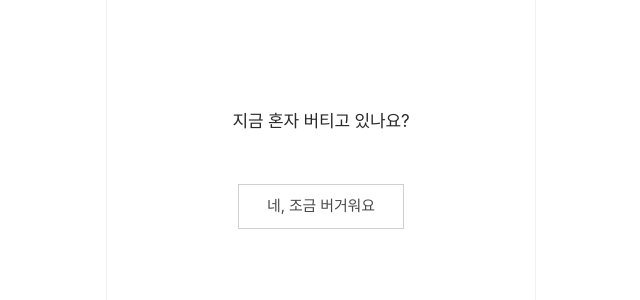
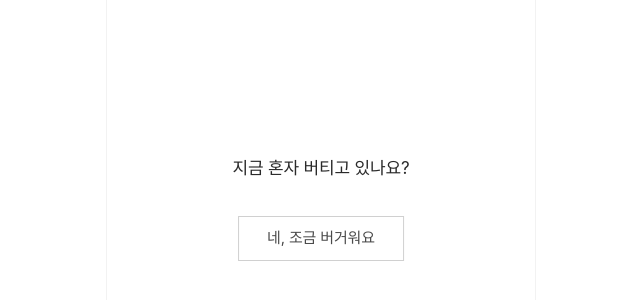
Before and after one commit to Melonisjy/InUs, a Next.js app: page /onboarding in a window 1280 px wide. Shown: the part 232-532 px from the top of the page, without its empty margins (319-959 px from the left). Built offline with nearby package versions, Linux system fonts and the light colour scheme.

Commit message:
style: 온보딩 시 텍스트 위치 고정

```diff
--- a/app/onboarding/OnboardingPage.module.css
+++ b/app/onboarding/OnboardingPage.module.css
@@ -11,20 +11,23 @@
   min-height: 100vh;
   min-height: 100dvh;
 
-  /* 중앙 정렬 (세로 방향) */
-  display: flex;
-  flex-direction: column;
-  align-items: center;
-  justify-content: center;
-
-  /* 충분한 여백 - 요소 사이 간격 */
-  gap: 48px;
+  /* 위치 설정 */
+  position: relative;
 
   /* 좌우 여백 */
   padding: 0 32px;
+}
 
-  /* 위치 설정 */
-  position: relative;
+/* 텍스트를 화면 중앙에 고정 */
+.text {
+  /* 절대 위치로 화면 중앙에 고정 */
+  position: absolute;
+  top: 50%;
+  left: 50%;
+  transform: translate(-50%, -50%);
+
+  /* 텍스트가 버튼에 가려지지 않도록 */
+  z-index: 1;
 }
 
 .text {
@@ -69,8 +72,11 @@
   /* 커서 */
   cursor: pointer;
 
-  /* 느리고 자연스러운 애니메이션 */
-  animation: fadeIn 1.8s ease-out;
+  /* 텍스트 아래에 배치 */
+  position: absolute;
+  top: calc(50% + 48px);
+  left: 50%;
+  transform: translate(-50%, 0);
 
   /* 터치 피드백 최소화 */
   -webkit-tap-highlight-color: rgba(0, 0, 0, 0.05);
@@ -86,22 +92,24 @@
   letter-spacing: -0.01em;
 
   /* 호버 시 미세한 변화만 (선택사항) */
-  transition: border-color 0.2s ease, color 0.2s ease;
+  transition: border-color 0.2s ease, color 0.2s ease, opacity 1.8s ease-out, transform 1.8s ease-out;
+}
+
+/* 버튼이 보일 때 */
+.button.visible {
+  opacity: 1;
+  transform: translate(-50%, 0);
+  pointer-events: auto;
+}
+
+/* 버튼이 숨겨져 있을 때 */
+.button.hidden {
+  opacity: 0;
+  transform: translate(-50%, 4px);
+  pointer-events: none;
 }
 
 .button:hover {
   border-color: #b0b0b0;
   color: #3a3a3a;
 }
-
-/* 호흡처럼 자연스러운 fade-in */
-@keyframes fadeIn {
-  from {
-    opacity: 0;
-    transform: translateY(4px);
-  }
-  to {
-    opacity: 1;
-    transform: translateY(0);
-  }
-}
--- a/app/onboarding/page.tsx
+++ b/app/onboarding/page.tsx
@@ -26,11 +26,11 @@ export default function OnboardingPage() {
     <Screen>
       <div className={styles.container}>
         <p className={styles.text}>지금 혼자 버티고 있나요?</p>
-        {showButton && (
-          <button className={styles.button}>
-            네, 조금 버거워요
-          </button>
-        )}
+        <button
+          className={`${styles.button} ${showButton ? styles.visible : styles.hidden}`}
+        >
+          네, 조금 버거워요
+        </button>
       </div>
     </Screen>
   )
```
